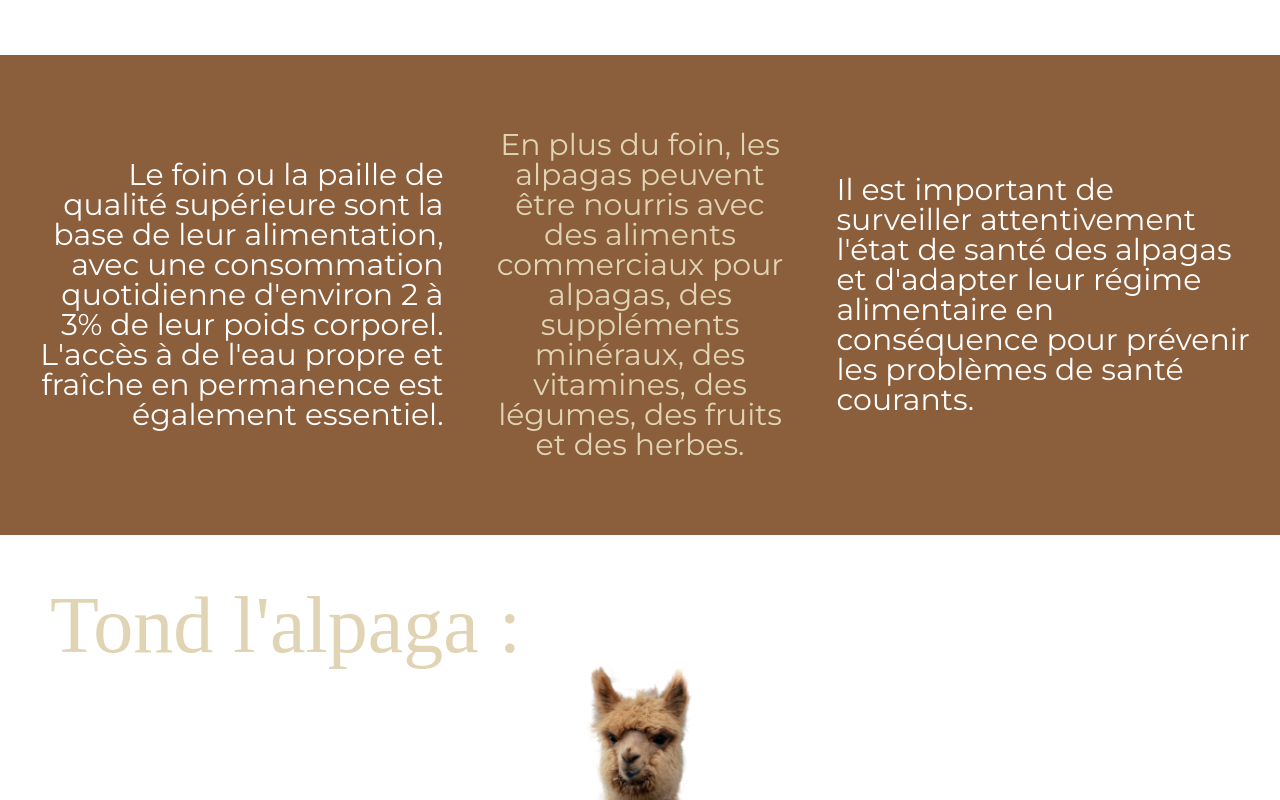
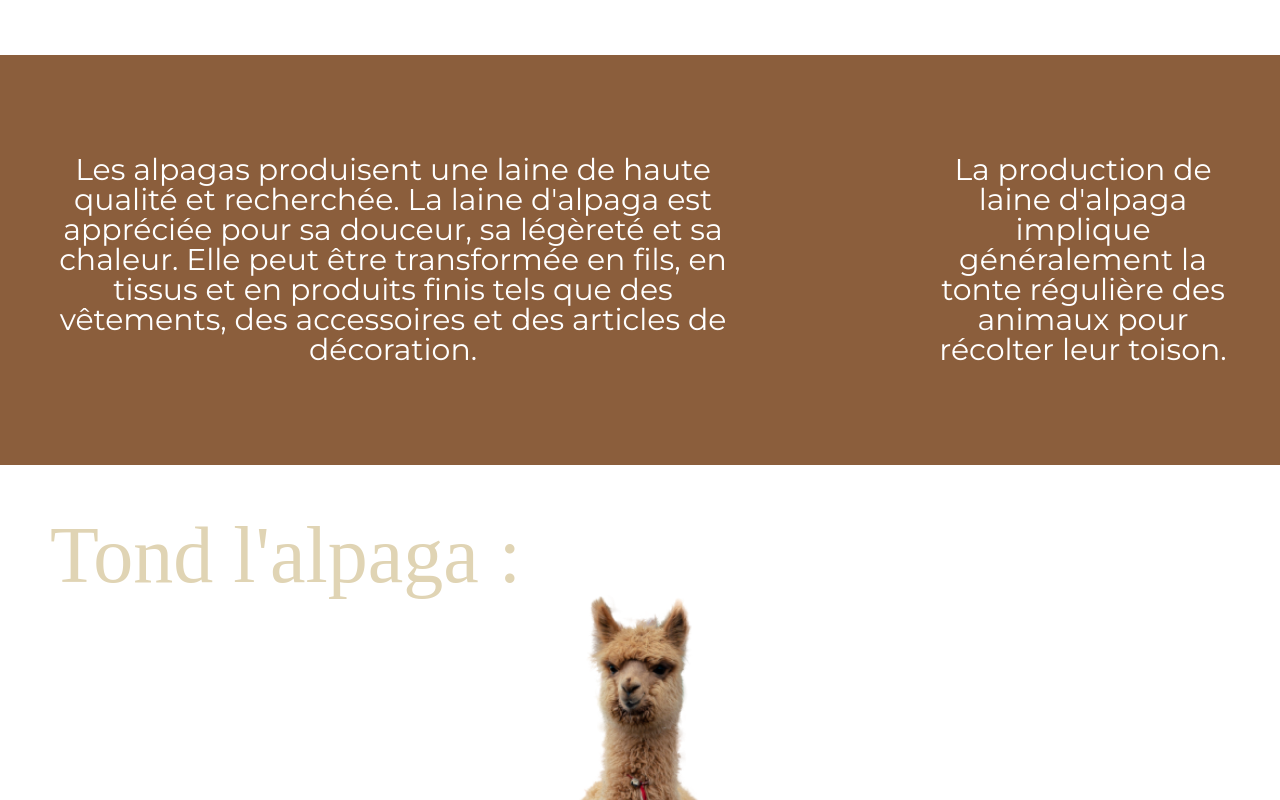
Before and after one commit to julien382/Alpaga, a React (Create React App) app: page /production in a window 1280 px wide. Shown: the part 840-1640 px from the top of the page. Built offline with nearby package versions, Linux system fonts and the light colour scheme; a web font is replaced by a local one.

Commit message:
add contenu page production

```diff
--- a/src/pages/Production/Production.css
+++ b/src/pages/Production/Production.css
@@ -43,27 +43,20 @@
 }
 
 .part2_production_Paragraphe1{
-  text-align: right;
+  text-align: center;
   color: white;
   font-size: 30px;
-  width: 500px;
-  margin: 25px;
+  width: 700px;
+  margin: 50px;
+  margin-right: 150px;
 }
 
 .part2_production_Paragraphe2{
   text-align: center;
-  color: #E0D4B4;
-  font-size: 30px;
-  width: 350px;
-  margin: 25px;
-}
-
-.part2_production_Paragraphe3{
-  text-align: left;
   color: white;
   font-size: 30px;
-  width: 500px;
-  margin: 25px;
+  width: 300px;
+  margin: 50px;
 }
 
 @keyframes slide-inText {
@@ -114,7 +107,7 @@
 .productionImages{
   display: flex;
   justify-content: space-around;
-  margin: 50px;
+  margin: 100px;
   margin-left: 100px;
   margin-right: 100px;
 }
--- a/src/pages/Production/Production.jsx
+++ b/src/pages/Production/Production.jsx
@@ -29,9 +29,8 @@ const Production = () => {
                 <img className='alpagaMainProduction' src={alpagaMain} alt={alpagaMain} />
             </div>
             <div className='part2_production'>
-                <p className='part2_production_Paragraphe1'>Le foin ou la paille de qualité supérieure sont la base de leur alimentation, avec une consommation quotidienne d'environ 2 à 3% de leur poids corporel. L'accès à de l'eau propre et fraîche en permanence est également essentiel.</p>
-                <p className='part2_production_Paragraphe2'>En plus du foin, les alpagas peuvent être nourris avec des aliments commerciaux pour alpagas, des suppléments minéraux, des vitamines, des légumes, des fruits et des herbes.</p>
-                <p className='part2_production_Paragraphe3'>Il est important de surveiller attentivement l'état de santé des alpagas et d'adapter leur régime alimentaire en conséquence pour prévenir les problèmes de santé courants.</p>
+                <p className='part2_production_Paragraphe1'>Les alpagas produisent une laine de haute qualité et recherchée. La laine d'alpaga est appréciée pour sa douceur, sa légèreté et sa chaleur. Elle peut être transformée en fils, en tissus et en produits finis tels que des vêtements, des accessoires et des articles de décoration.</p>
+                <p className='part2_production_Paragraphe2'> La production de laine d'alpaga implique généralement la tonte régulière des animaux pour récolter leur toison.</p>
             </div>
             <div className='tonduFondu'>
               <h1 className='titleTonduFondu font color1'>Tond l'alpaga :</h1>
```
